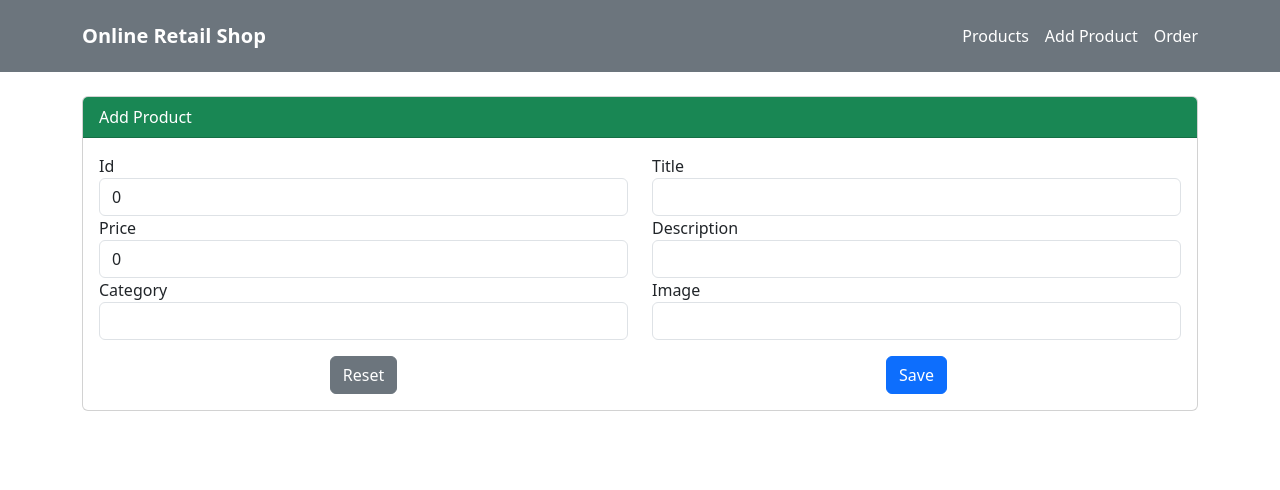
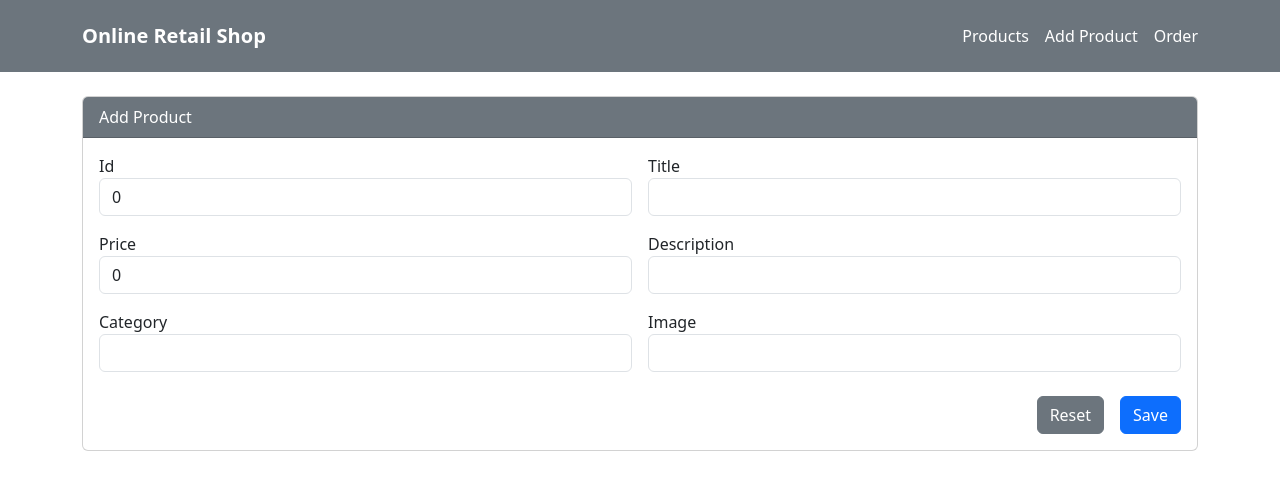
Before and after one commit to Threshik/online-retail-shop, an Angular app: page /add-product in a window 1280 px wide. Shown: the top 490 px of the page. Built offline with nearby package versions, Linux system fonts and the light colour scheme.

Commit message:
The add product component is completed

```diff
--- a/db.json
+++ b/db.json
@@ -27,7 +27,7 @@
         {
             "id": "3",
             "title": "Mens Cotton Jacket",
-      "price": 55.99,
+            "price": 54.99,
             "description": "Great outerwear jackets for spring/autumn/winter.",
             "category": "men's clothing",
             "image": "https://fakestoreapi.com/img/71li-ujtlUL._AC_UX679_t.png",
--- a/src/app/components/add-product/add-product.html
+++ b/src/app/components/add-product/add-product.html
@@ -1,50 +1,42 @@
 <div class="row">
     <div class="col">
         <div class="card">
-            <div class="card-header bg-success text-white">
+            <div class="card-header bg-secondary text-white">
                 Add Product
             </div>
             <div class="card-body">
-                <div class="row">
-                    <div class="col-6">
+                <div class="row g-3">
+                    <div class="col-md-6">
                         <label for="">Id</label>
                         <input type="text" [(ngModel)]="productObj.id" class="form-control">
                     </div>
-                    <div class="col-6">
+                    <div class="col-md-6">
                         <label for="">Title</label>
                         <input type="text" [(ngModel)]="productObj.title" class="form-control">
                     </div>
-                    <div class="col-6">
+                    <div class="col-md-6">
                         <label for="">Price</label>
                         <input type="text" [(ngModel)]="productObj.price" class="form-control">
                     </div>
-                    <div class="col-6">
+                    <div class="col-md-6">
                         <label for="">Description</label>
                         <input type="text" [(ngModel)]="productObj.description" class="form-control">
                     </div>
-                    <div class="col-6">
+                    <div class="col-md-6">
                         <label for="">Category</label>
                         <input type="text" [(ngModel)]="productObj.category" class="form-control">
                     </div>
-                    <div class="col-6">
+                    <div class="col-md-6">
                         <label for="">Image</label>
                         <input type="text" [(ngModel)]="productObj.image" class="form-control">
                     </div>
 
                 </div>
-                <div class="row pt-3">
-                    <div class="col-6 text-center">
-                        <button class="btn btn-secondary" (click)="onReset()">Reset</button>
-                    </div>
-                    <div class="col-6 text-center">
-                        @if(productObj.id===0){
-                        <button class="btn btn-primary" (click)="addProducts()">Save</button>
-                        }
-                        @else {
-                        <button class="btn btn-secondary" (click)="addProducts()">Update</button>
-                        }
+                <div class="d-flex justify-content-end gap-3 mt-4">
+                    <button class="btn btn-secondary" (click)="onReset()">Reset</button>
 
-                    </div>
+                    <button class="btn btn-primary" (click)="addProducts()">Save</button>
+
                 </div>
 
             </div>
--- a/src/app/components/add-product/add-product.ts
+++ b/src/app/components/add-product/add-product.ts
@@ -1,6 +1,7 @@
 import { HttpClient } from '@angular/common/http';
 import { Component, inject, OnInit, Signal, signal } from '@angular/core';
 import { FormsModule } from '@angular/forms';
+import { Router } from '@angular/router';
 
 @Component({
   selector: 'app-add-product',
@@ -10,6 +11,7 @@ import { FormsModule } from '@angular/forms';
 })
 export class AddProduct implements OnInit {
   http = inject(HttpClient)
+  router = inject(Router)
   userList: any[] = [];
   productObj: any = {
     "id": 0,
@@ -40,6 +42,9 @@ export class AddProduct implements OnInit {
           "image": ""
         }
 
+        //like when we add a product after adding it we get a alert and then it navigates to the product list page
+        this.router.navigate(['product-list'])
+
       },
       error: (err) => {
         console.log("Creation of product failed")
--- a/src/app/components/product-list/product-list.html
+++ b/src/app/components/product-list/product-list.html
@@ -21,7 +21,8 @@
                 <div class="d-flex justify-content-between mt-auto">
                     <button class="btn btn-secondary">Add to Cart</button>
                     <div class="d-flex mt-auto" style="gap: 0.5rem;">
-                        <button class="btn btn-link text-warning p-0" title="Update" (click)="updateProduct(product)">
+                        <button class="btn btn-link text-warning p-0" title="Update"
+                            (click)="selectProductForEdit(product)">
                             <i class="bi bi-pencil-square" style="font-size: 1.2rem;"></i>
                         </button>
 
@@ -40,4 +41,52 @@
     </div>
     }
 </div>
+
+<!-- modal for updating the product -->
+<div class="modal fade" tabindex="-1" [ngClass]="{ show: isEditing }"
+    [ngStyle]="{ display: isEditing ? 'block' : 'none' }" role="dialog">
+    <div class="modal-dialog modal-dialog-centered" role="document">
+        <div class="modal-content">
+            <form (ngSubmit)="updateProduct()">
+                <div class="modal-header">
+                    <h5 class="modal-title">Edit Product</h5>
+                    <button type="button" class="btn-close" aria-label="Close" (click)="closeDialog()"></button>
+                </div>
+                <div class="modal-body">
+                    <div class="mb-3">
+                        <label>Title</label>
+                        <input type="text" class="form-control" [(ngModel)]="productObj.title" name="title" required />
+                    </div>
+
+                    <div class="mb-3">
+                        <label>Price</label>
+                        <input type="number" class="form-control" [(ngModel)]="productObj.price" name="price"
+                            required />
+                    </div>
+
+                    <div class="mb-3">
+                        <label>Description</label>
+                        <textarea class="form-control" [(ngModel)]="productObj.description"
+                            name="description"></textarea>
+                    </div>
+
+                    <div class="mb-3">
+                        <label>Category</label>
+                        <input type="text" class="form-control" [(ngModel)]="productObj.category" name="category" />
+                    </div>
+
+                    <div class="mb-3">
+                        <label>Image URL</label>
+                        <input type="text" class="form-control" [(ngModel)]="productObj.image" name="image" />
+                    </div>
+                </div>
+                <div class="modal-footer">
+                    <button type="button" class="btn btn-secondary" (click)="closeDialog()">Cancel</button>
+                    <button type="submit" class="btn btn-primary">Save Changes</button>
+                </div>
+            </form>
+        </div>
+    </div>
+</div>
+
 }
--- a/src/app/components/product-list/product-list.ts
+++ b/src/app/components/product-list/product-list.ts
@@ -1,10 +1,12 @@
+import { NgClass, NgStyle } from '@angular/common';
 import { HttpClient } from '@angular/common/http';
 import { Component, inject, OnInit } from '@angular/core';
+import { FormsModule, NgModel } from '@angular/forms';
 import { RouterLink } from '@angular/router';
 
 @Component({
   selector: 'app-product-list',
-  imports: [RouterLink],
+  imports: [RouterLink, NgClass, NgStyle, FormsModule],
   templateUrl: './product-list.html',
   styleUrl: './product-list.css'
 })
@@ -41,15 +43,19 @@ export class ProductList implements OnInit {
   }
 
   deleteProduct(id: number) {
+    const del = confirm("Are you sure to delete the product")
+    if (del) {
       this.http.delete(`http://localhost:4000/products/${id}`).subscribe({
         next: () => {
           alert("The Product is deleted successfully");
-        this.getProducts(); // optionally refresh list
+          this.getProducts();
         },
         error: (err) => {
           console.log("Failed to delete the product", err);
         }
       });
+    }
+
 
   }
 
@@ -58,7 +64,7 @@ export class ProductList implements OnInit {
     this.isEditing = true;
   }
 
-  updateProduct(product: any) {
+  updateProduct() {
     if (!this.productObj.id) {
       alert("Invalid product ID.");
       return;
```
Lines whose indentation alone changed are shown as unchanged.
